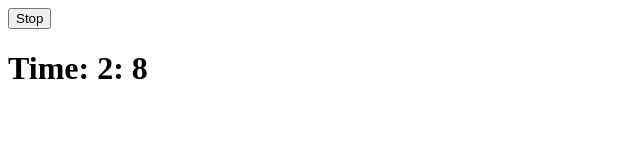
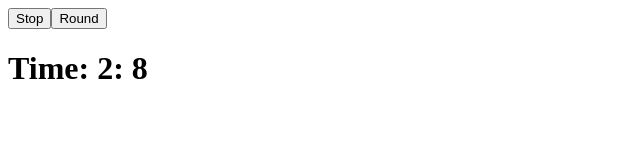
Before and after one commit to midasowo/sda-app, an Angular app: page / in a window 1280 px wide. Both pictures are taken after a click on the button "Start". Shown: the top 160 px of the page, without its empty margins (0-640 px from the left). Built offline with nearby package versions, Linux system fonts and the light colour scheme.

Commit message:
added rounds

```diff
--- a/src/app/app.component.html
+++ b/src/app/app.component.html
@@ -1,4 +1,11 @@
 <button *ngIf="!isActive" (click)="startStoper()">Start</button>
 <button *ngIf="isActive" (click)="stopStoper()">Stop</button>
+<button *ngIf="isActive" (click)="addRound()">Round</button>
 <button *ngIf="!isActive" (click)="resetStoper()">Reset</button>
 <h1>Time: {{ seconds }}: {{decSeconds}} </h1>
+
+<ol>
+    <li *ngFor="let round of rounds">
+        {{ round.seconds }}: {{ round.decSeconds }}
+    </li>
+</ol>
--- a/src/app/app.component.ts
+++ b/src/app/app.component.ts
@@ -9,6 +9,7 @@ export class AppComponent {
   public seconds = 0;
   public decSeconds = 0;
   public isActive = false;
+  public rounds: any[] = [];
 
   private intervalId: NodeJS.Timer | undefined;
 
@@ -34,6 +35,14 @@ export class AppComponent {
     this.isActive = false;
     this.seconds = 0;
     this.decSeconds = 0;
+    this.rounds = [];
+  }
+
+  public addRound(): void {
+    this.rounds.push({
+      seconds: this.seconds,
+      decSeconds: this.decSeconds
+    })
   }
 
 }
```
